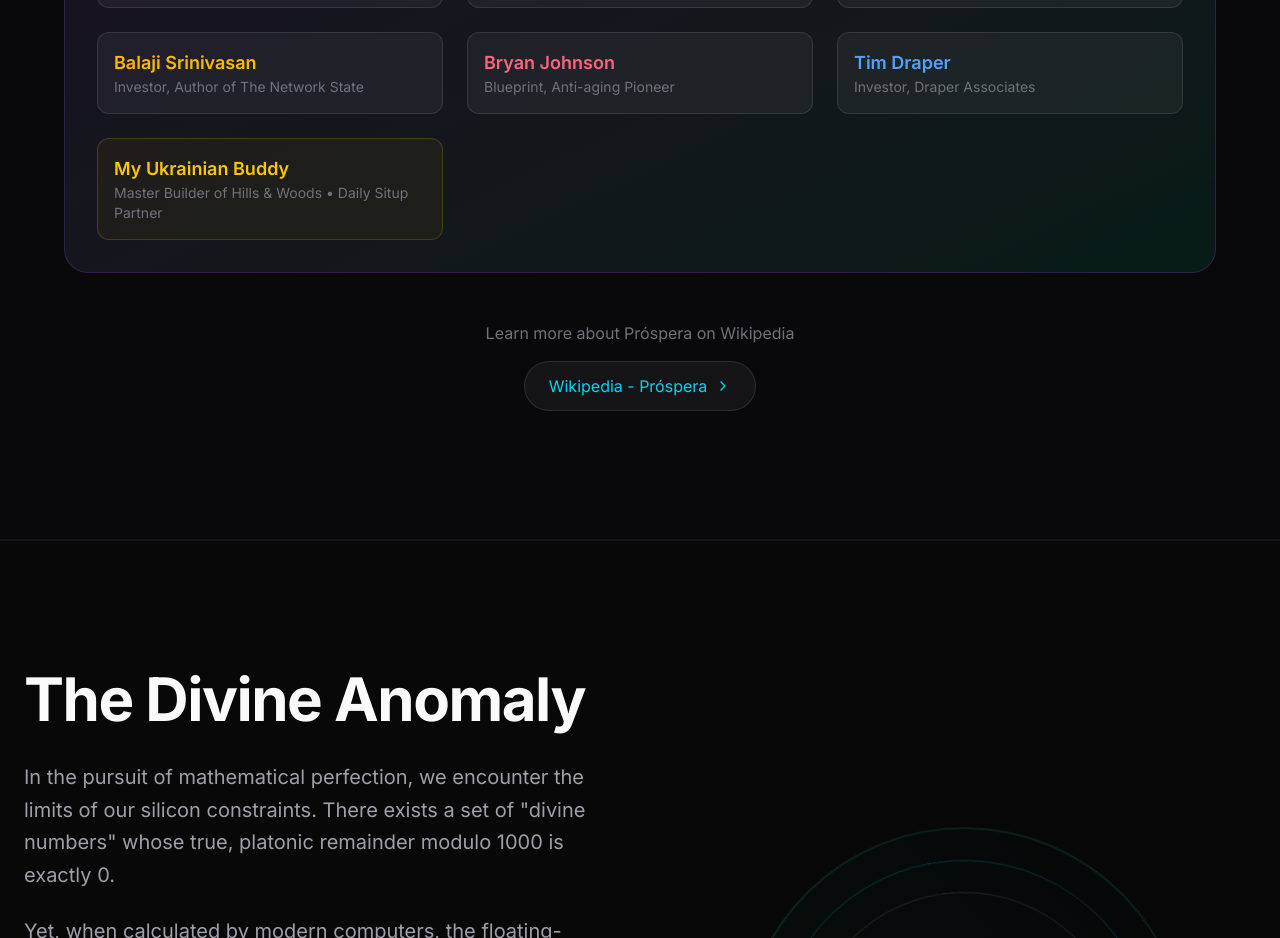
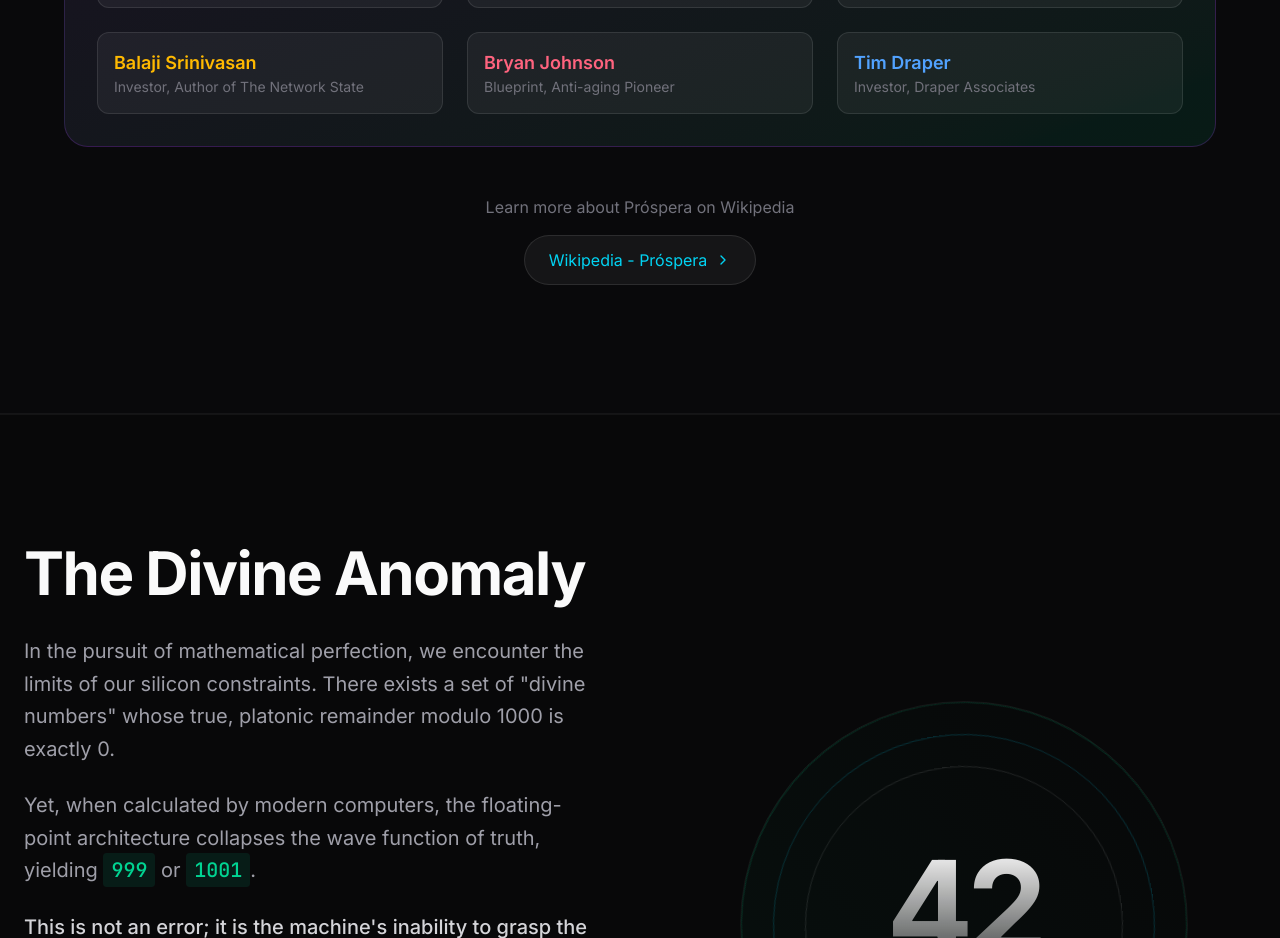
Before and after one commit to ns819114/ns819114.github.io, a React (Vite) app: page / in a window 1280 px wide. Shown: the part 4980-5918 px from the top of the page. Built offline with nearby package versions, Linux system fonts and the light colour scheme.

Commit message:
Remove Ukrainian Buddy card from Próspera section

```diff
--- a/src/App.tsx
+++ b/src/App.tsx
@@ -371,10 +371,6 @@ export default function App() {
                 <h4 className="text-lg font-semibold text-blue-400 group-hover:text-blue-300">Tim Draper</h4>
                 <p className="text-sm text-zinc-500">Investor, Draper Associates</p>
               </a>
-              <div className="p-4 rounded-xl bg-yellow-500/5 border border-yellow-500/20">
-                <h4 className="text-lg font-semibold text-yellow-400">My Ukrainian Buddy</h4>
-                <p className="text-sm text-zinc-500">Master Builder of Hills & Woods • Daily Situp Partner</p>
-              </div>
             </div>
           </motion.div>
 
```
Also changed, not shown: 3 other files (tests, documents, lock files or other folders).
